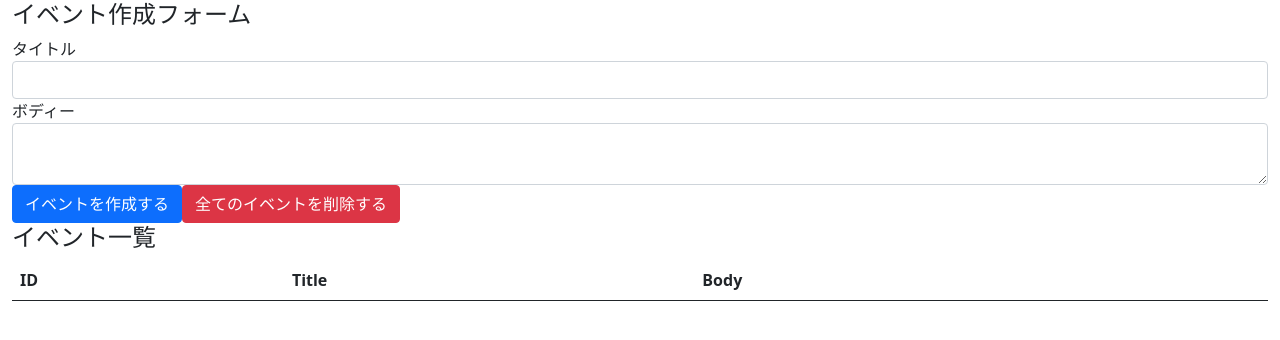
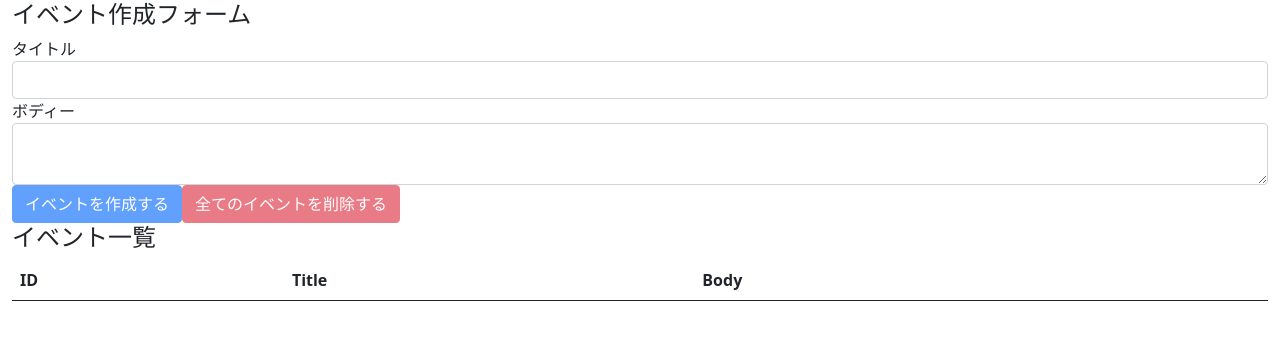
Before and after one commit to mizunoob/react_hooks_101, a React (Create React App) app in the folder react_hooks_101/: page / in a window 1280 px wide. Shown: the top 340 px of the page. Built offline with nearby package versions, Linux system fonts and the light colour scheme.

Commit message:
implement all event delation feature

```diff
--- a/react_hooks_101/src/components/App.js
+++ b/react_hooks_101/src/components/App.js
@@ -20,6 +20,15 @@
       setTitle('')
       setBody('')
   }
+
+  const deleteAllEvents = e => {
+    e.preventDefault()
+    const result = window.confirm('全てのイベントを本当に削除しても良いですか？')
+    if (result) dispatch({ type: 'DELETE_ALL_EVENTS' })
+  }
+
+  const unCreatable = title === '' || body === ''
+
   return (
     <div className="container-fluid">
       <h4>イベント作成フォーム</h4>
@@ -34,8 +43,8 @@
           <textarea className="form-control" id="formEventBody" value={body} onChange={e => setBody(e.target.value)}></textarea>
         </div>
 
-        <button className="btn btn-primary" onClick={addEvent}>イベントを作成する</button>
-        <button className="btn btn-danger">全てのイベントを削除する</button>
+        <button className="btn btn-primary" onClick={addEvent} disabled={unCreatable}>イベントを作成する</button>
+        <button className="btn btn-danger" onClick={deleteAllEvents} disabled={state.length === 0}>全てのイベントを削除する</button>
       </form>
 
       <h4>イベント一覧</h4>
--- a/react_hooks_101/src/components/Event.js
+++ b/react_hooks_101/src/components/Event.js
@@ -3,7 +3,8 @@
 const Event = ({ dispatch, event }) => {
   const id = event.id
   const handleClickDeleteButton = () => {
-  dispatch({ type: 'DELETE_EVENT', id})
+    const result = window.confirm(`イベント(id=${id})を本当に削除しても良いですか？`)
+    if (result) dispatch({ type: 'DELETE_EVENT', id})
   }
   return (
   <tr>
```
